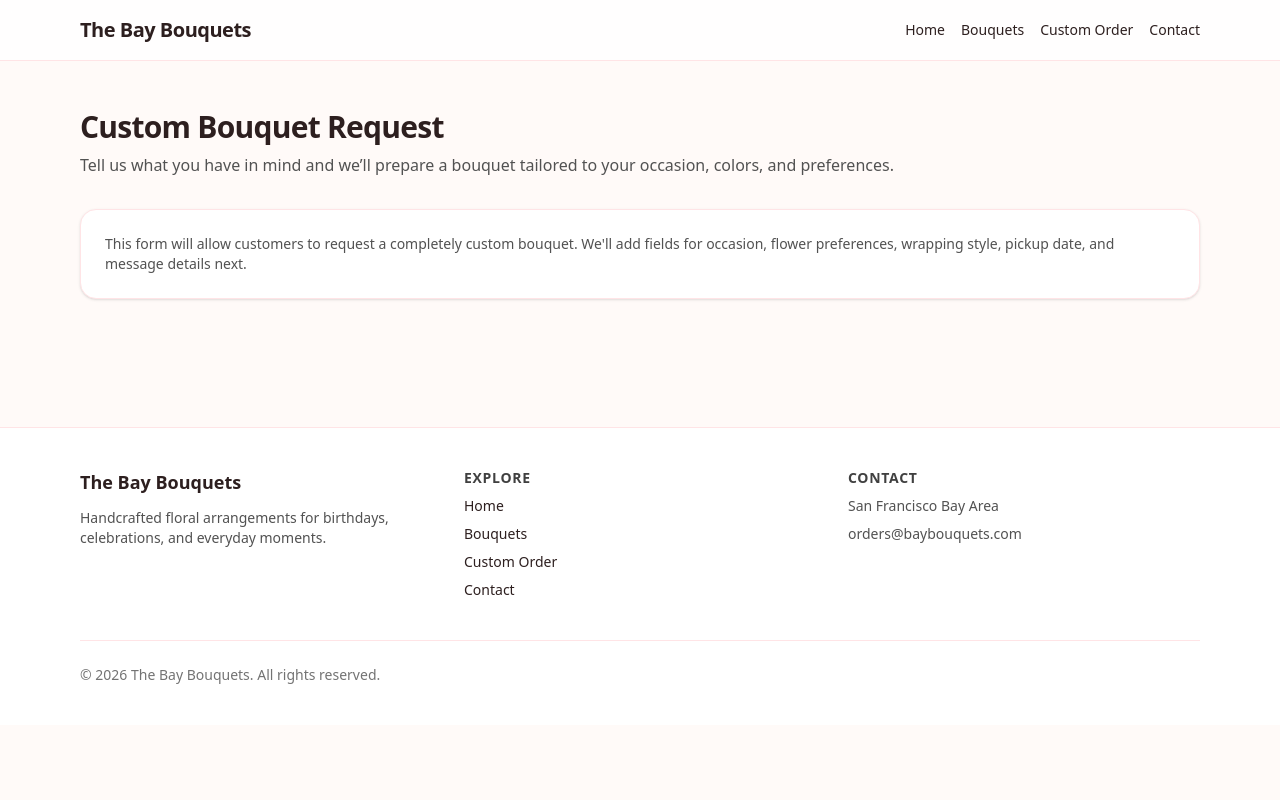
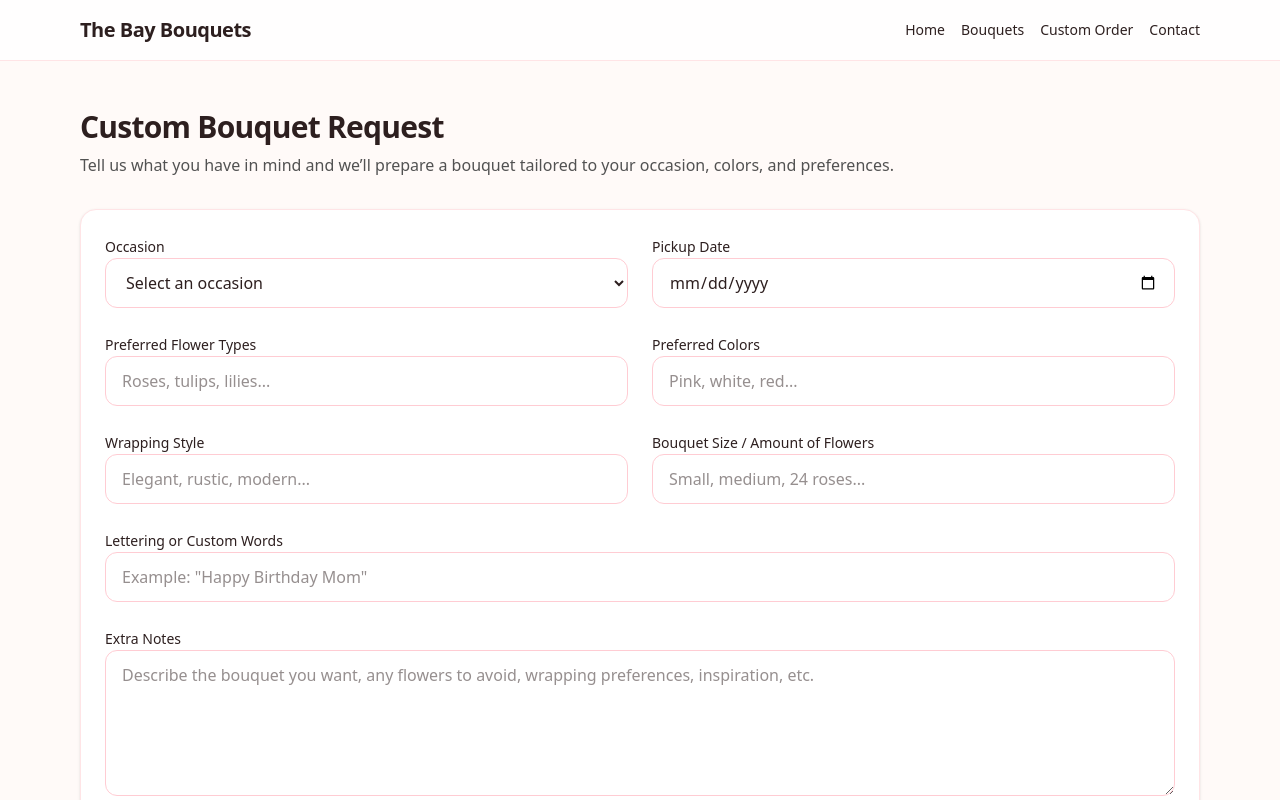
Before and after one commit to 3salaz/TheBayBouquet, a React (Vite) app: page /custom-order in a window 1280 px wide. Shown: the top 800 px of the page. Built offline with nearby package versions, Linux system fonts and the light colour scheme.

Commit message:
feat: add initial custom bouquet request form UI

```diff
--- a/src/pages/CustomOrderPage.tsx
+++ b/src/pages/CustomOrderPage.tsx
@@ -8,13 +8,122 @@ export default function CustomOrderPage() {
                 description="Tell us what you have in mind and we’ll prepare a bouquet tailored to your occasion, colors, and preferences."
             />
 
-            <div className="rounded-2xl border border-rose-100 bg-white p-6 shadow-sm">
-                <p className="text-sm text-neutral-600">
-                    This form will allow customers to request a completely custom bouquet.
-                    We'll add fields for occasion, flower preferences, wrapping style,
-                    pickup date, and message details next.
-                </p>
-            </div>
+            <form className="grid gap-6 rounded-2xl border border-rose-100 bg-white p-6 shadow-sm md:grid-cols-2">
+                <div className="space-y-2">
+                    <label htmlFor="occasion" className="text-sm font-medium">
+                        Occasion
+                    </label>
+                    <select
+                        id="occasion"
+                        className="w-full rounded-xl border border-rose-200 bg-white px-4 py-3 outline-none focus:border-rose-400"
+                        defaultValue=""
+                    >
+                        <option value="" disabled>
+                            Select an occasion
+                        </option>
+                        <option>Birthday</option>
+                        <option>Anniversary</option>
+                        <option>Graduation</option>
+                        <option>Wedding</option>
+                        <option>Baby Shower</option>
+                        <option>Sympathy</option>
+                        <option>Just Because</option>
+                        <option>Other</option>
+                    </select>
+                </div>
+
+                <div className="space-y-2">
+                    <label htmlFor="pickupDate" className="text-sm font-medium">
+                        Pickup Date
+                    </label>
+                    <input
+                        id="pickupDate"
+                        type="date"
+                        className="w-full rounded-xl border border-rose-200 bg-white px-4 py-3 outline-none focus:border-rose-400"
+                    />
+                </div>
+
+                <div className="space-y-2">
+                    <label htmlFor="flowerTypes" className="text-sm font-medium">
+                        Preferred Flower Types
+                    </label>
+                    <input
+                        id="flowerTypes"
+                        type="text"
+                        placeholder="Roses, tulips, lilies..."
+                        className="w-full rounded-xl border border-rose-200 bg-white px-4 py-3 outline-none focus:border-rose-400"
+                    />
+                </div>
+
+                <div className="space-y-2">
+                    <label htmlFor="flowerColors" className="text-sm font-medium">
+                        Preferred Colors
+                    </label>
+                    <input
+                        id="flowerColors"
+                        type="text"
+                        placeholder="Pink, white, red..."
+                        className="w-full rounded-xl border border-rose-200 bg-white px-4 py-3 outline-none focus:border-rose-400"
+                    />
+                </div>
+
+                <div className="space-y-2">
+                    <label htmlFor="wrappingStyle" className="text-sm font-medium">
+                        Wrapping Style
+                    </label>
+                    <input
+                        id="wrappingStyle"
+                        type="text"
+                        placeholder="Elegant, rustic, modern..."
+                        className="w-full rounded-xl border border-rose-200 bg-white px-4 py-3 outline-none focus:border-rose-400"
+                    />
+                </div>
+
+                <div className="space-y-2">
+                    <label htmlFor="quantity" className="text-sm font-medium">
+                        Bouquet Size / Amount of Flowers
+                    </label>
+                    <input
+                        id="quantity"
+                        type="text"
+                        placeholder="Small, medium, 24 roses..."
+                        className="w-full rounded-xl border border-rose-200 bg-white px-4 py-3 outline-none focus:border-rose-400"
+                    />
+                </div>
+
+                <div className="space-y-2 md:col-span-2">
+                    <label htmlFor="lettering" className="text-sm font-medium">
+                        Lettering or Custom Words
+                    </label>
+                    <input
+                        id="lettering"
+                        type="text"
+                        placeholder='Example: "Happy Birthday Mom"'
+                        className="w-full rounded-xl border border-rose-200 bg-white px-4 py-3 outline-none focus:border-rose-400"
+                    />
+                </div>
+
+                <div className="space-y-2 md:col-span-2">
+                    <label htmlFor="notes" className="text-sm font-medium">
+                        Extra Notes
+                    </label>
+                    <textarea
+                        id="notes"
+                        rows={5}
+                        placeholder="Describe the bouquet you want, any flowers to avoid, wrapping preferences, inspiration, etc."
+                        className="w-full rounded-xl border border-rose-200 bg-white px-4 py-3 outline-none focus:border-rose-400"
+                    />
+                </div>
+
+                <div className="md:col-span-2">
+                    <button
+                        type="submit"
+                        className="inline-flex items-center justify-center rounded-xl bg-rose-500 px-5 py-3 text-sm font-medium text-white transition hover:bg-rose-600"
+                    >
+                        Submit Request
+                    </button>
+                </div>
+            </form>
         </section>
     )
 }
```
